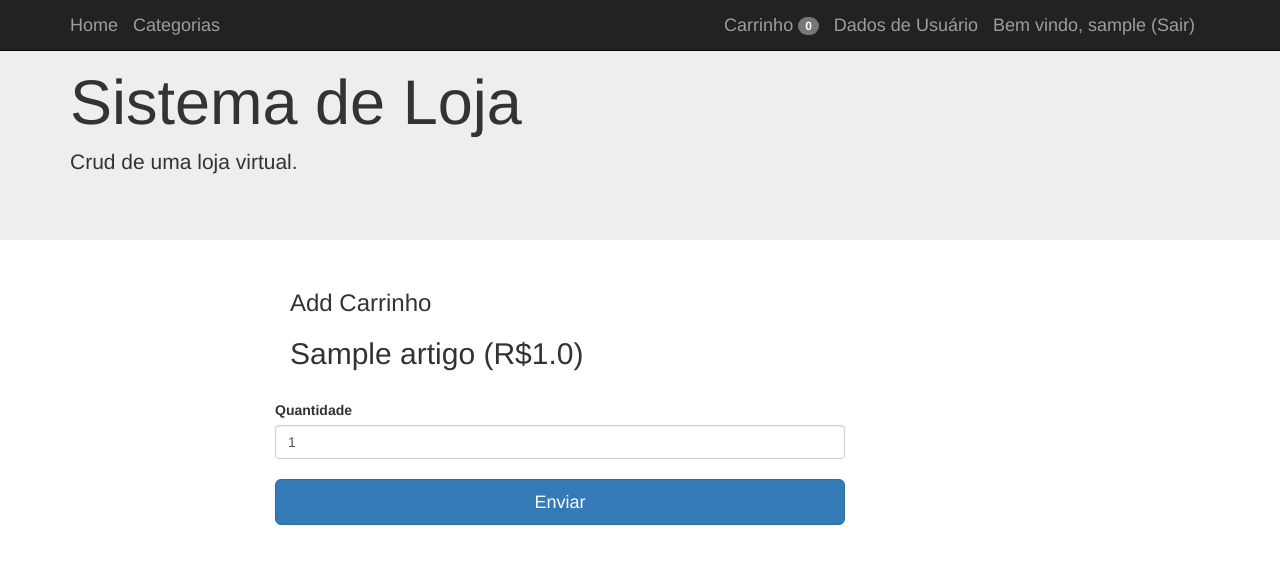
After one commit to vinicius-campelo/flask_site, a Flask app: page /carrinho/add/1 in a window 1280 px wide. The commit adds this page. Shown: the top 564 px of the page. Run offline with Flask 2, Linux system fonts and the light colour scheme; a user stored in the database is signed in; tables that the repository leaves empty hold one stand-in row (values such as "Sample post"); some libraries are stand-ins or nearby versions.

Commit message:
add todos

```diff
--- a/aplicacao/app.py
+++ b/aplicacao/app.py
@@ -1,8 +1,11 @@
-from flask import Flask, render_template, redirect, url_for, request, abort, session
+import json
+
+from flask import Flask, render_template, redirect, url_for, request, abort, session, make_response
 from flask_bootstrap import Bootstrap
 from flask_sqlalchemy import SQLAlchemy
 from aplicacao import config
-from aplicacao.forms import FormCategoria, FormArtigo, FormSIMNAO, LoginForm, FormUsuario, FormChangePassword
+from aplicacao.forms import FormCategoria, FormArtigo, FormSIMNAO, LoginForm, FormUsuario, FormChangePassword, FormCarrinhoDeCompras
+from flask_login import LoginManager, login_user, logout_user, login_required, current_user
 from werkzeug.utils import secure_filename
 from flask_wtf.csrf import CSRFProtect
 import os
@@ -13,10 +16,14 @@ Bootstrap(app)
 csrf = CSRFProtect(app)
 db = SQLAlchemy(app)
 
+login_manager = LoginManager()
+login_manager.init_app(app)
+login_manager.login_view = 'login'
+
 from aplicacao.model import Artigos, Categorias, Usuarios
-from aplicacao.login import login_user, logout_user, is_login, is_admin
 
 
+# from aplicacao.login import login_user, logout_user, is_login, is_admin
 
 
 @app.route('/categorias')
@@ -38,9 +45,10 @@ def index(id='0'):
 
 
 @app.route("/categorias/new/", methods=["GET", "POST"])
+@login_required
 def categorias_new():
-    #controle de permissão
-    if not is_admin():
+    # controle de permissão
+    if not current_user.is_admin():
         abort(404)
 
     form = FormCategoria(request.form)
@@ -55,8 +63,9 @@ def categorias_new():
 
 
 @app.route('/categorias/<id>/edit', methods=['GET', 'POST'])
+@login_required
 def categorias_edit(id):
-    if not is_admin():
+    if not current_user.is_admin():
         abort(404)
 
     cat = Categorias.query.get(id)
@@ -76,8 +85,9 @@ def categorias_edit(id):
 
 
 @app.route('/categorias/<id>/delete', methods=["get", "post"])
+@login_required
 def categorias_delete(id):
-    if not is_admin():
+    if not current_user.is_admin():
         abort(404)
 
     cat = Categorias.query.get(id)
@@ -93,8 +103,9 @@ def categorias_delete(id):
 
 
 @app.route('/artigos/new/', methods=['GET', 'POST'])
+@login_required
 def artigos_new():
-    if not is_admin():
+    if not current_user.is_admin():
         abort(404)
 
     form = FormArtigo()
@@ -118,8 +129,9 @@ def artigos_new():
 
 
 @app.route('/artigos/<id>/edit', methods=["GET", "POST"])
+@login_required
 def artigos_edit(id):
-    if not is_admin():
+    if not current_user.is_admin():
         abort(404)
 
     art = Artigos.query.get(id)
@@ -152,8 +164,9 @@ def artigos_edit(id):
 
 
 @app.route('/artigos/<id>/delete', methods=['GET', 'POST'])
+@login_required
 def artigos_delete(id):
-    if not is_admin():
+    if not current_user.is_admin():
         abort(404)
 
     art = Artigos.query.get(id)
@@ -173,7 +186,7 @@ def artigos_delete(id):
 
 @app.route('/login', methods=['GET', 'POST'])
 def login():
-    if is_login():
+    if current_user.is_authenticated:
         return redirect(url_for("index"))
 
     form = LoginForm()
@@ -195,12 +208,12 @@ def logout():
 
 @app.route('/registro', methods=['GET', 'POST'])
 def registro():
-    if is_login():
+    if current_user.is_authenticated:
         return redirect(url_for("index"))
 
     form = FormUsuario()
     if form.validate_on_submit():
-        existe_usuario = Usuarios.query.filter_by(username=form.usuario.data).first()
+        existe_usuario = Usuarios.query.filter_by(username=form.username.data).first()
         if existe_usuario is None:
             user = Usuarios()
             form.populate_obj(user)
@@ -213,13 +226,12 @@ def registro():
 
 
 @app.route('/perfil/<username>', methods=['GET', 'POST'])
+@login_required
 def perfil(username):
-    if not is_login():
-        abort(404)
-
     user = Usuarios.query.filter_by(username=username).first()
     if user is None:
         abort(404)
+
     form = FormUsuario(request.form, obj=user)
     del form.password
     if form.validate_on_submit():
@@ -230,13 +242,12 @@ def perfil(username):
 
 
 @app.route('/changepassword/<username>', methods=['GET', 'POST'])
+@login_required
 def changepassword(username):
-    if not is_login():
-        abort(404)
-
     user = Usuarios.query.filter_by(username=username).first()
     if user is None:
         abort(404)
+
     form = FormChangePassword()
     if form.validate_on_submit():
         form.populate_obj(user)
@@ -245,6 +256,99 @@ def changepassword(username):
     return render_template('changepassword.html', form=form)
 
 
+@login_manager.user_loader
+def load_user(user_id):
+    return Usuarios.query.get(int(user_id))
+
+
+@app.route('/carrinho/add/<id>', methods=['GET', 'POST'])
+@login_required
+def carrinho_add(id):
+    art = Artigos.query.get(id)
+    form = FormCarrinhoDeCompras()
+    form.id.data = id
+    if form.validate_on_submit():
+        if art.stock >= int(form.quantidade.data):
+            try:
+                dados_de_carrinho = json.loads(request.cookies.get(str(current_user.id)))
+            except:
+                dados_de_carrinho = []
+            atualizar = False
+            for dado in dados_de_carrinho:
+                if dado['id'] == id:
+                    dado['quantidade'] = form.quantidade.data
+                    atualizar = True
+            if not atualizar:
+                dados_de_carrinho.append({'id': form.id.data, 'quantidade': form.quantidade.data})
+            resp = make_response(redirect(url_for('index')))
+            resp.set_cookie(str(current_user.id), json.dumps(dados_de_carrinho))
+            return resp
+        form.quantidade.errors.append('Não tem produtos suficiente.')
+    return render_template('carrinho_add.html', form=form, art=art)
+
+
+@app.route('/carrinho')
+@login_required
+def carrinho():
+    try:
+        dados_de_carrinho = json.loads(request.cookies.get(str(current_user.id)))
+    except:
+        dados_de_carrinho = []
+    artigos = []
+    quantidade = []
+    total = 0
+    for artigo in dados_de_carrinho:
+        artigos.append(Artigos.query.get(artigo['id']))
+        quantidade.append(artigo['quantidade'])
+        total = total+Artigos.query.get(artigo['id']).preco*artigo['quantidade']
+    artigos = zip(artigos, quantidade)
+    return render_template('carrinho.html', artigos=artigos, total=total)
+
+
+@app.route('/carrinho_delete/<id>')
+@login_required
+def carrinho_delete(id):
+    try:
+        dados_de_carrinho = json.loads(request.cookies.get(str(current_user.id)))
+    except:
+        dados_de_carrinho = []
+    dados_novos = []
+    for dado in dados_de_carrinho:
+        if dado['id'] != id:
+            dados_novos.append(dado)
+    resp = make_response(redirect(url_for('carrinho')))
+    resp.set_cookie(str(current_user.id), json.dumps(dados_novos))
+    return resp
+
+
+@app.context_processor
+def conta_carrinho():
+    if not current_user.is_authenticated:
+        return {'numero_do_artigo': 0}
+    if request.cookies.get(str(current_user.id)) is None:
+        return {'numero_do_artigo': 0}
+    else:
+        dados = json.loads(request.cookies.get(str(current_user.id)))
+        return {'numero_do_artigo': len(dados)}
+
+
+@app.route('/pedido')
+@login_required
+def pedido():
+    try:
+        dados_de_carrinho = json.loads(request.cookies.get(str(current_user.id)))
+    except:
+        dados_de_carrinho = []
+    total = 0
+    for artigo in dados_de_carrinho:
+        total = total+Artigos.query.get(artigo['id']).preco*artigo['quantidade']
+        Artigos.query.get(artigo['id']).stock-=artigo['quantidade']
+        db.session.commit()
+    resp = make_response(render_template('pedido.html', total=total))
+    resp.set_cookie(str(current_user.id), "", expires=0)
+    return resp
+
+
 @app.errorhandler(404)
 def error_page_404(error):
     return render_template("error.html", error="Página não encontrada..."), 404
--- a/aplicacao/config.py
+++ b/aplicacao/config.py
@@ -4,5 +4,6 @@ SCRET_KEY = 'A0Zr98j/3yX R~XHH!jmN]LWX/,?RT'
 PWD = os.path.abspath(os.curdir)
 
 DEBUG = True
-SQLALCHEMY_DATABASE_URI = 'sqlite:///{}/dbase.db'.format(PWD)
+SQLALCHEMY_DATABASE_URI = 'mysql+pymysql://root:root@localhost/test'
+# SQLALCHEMY_DATABASE_URI = 'sqlite:///{}/dbase.db'.format(PWD)
 SQLALCHEMY_TRACK_MODIFICATIONS = False
--- a/aplicacao/forms.py
+++ b/aplicacao/forms.py
@@ -1,8 +1,8 @@
 from flask_wtf import FlaskForm
-from wtforms import StringField,SubmitField, DecimalField, IntegerField, TextAreaField, SelectField, PasswordField
+from wtforms import StringField, SubmitField, DecimalField, IntegerField, TextAreaField, SelectField, PasswordField, HiddenField
 from wtforms.fields.html5 import EmailField
 from flask_wtf.file import FileField
-from wtforms.validators import InputRequired
+from wtforms.validators import InputRequired, NumberRange
 
 
 class FormCategoria(FlaskForm):
@@ -17,7 +17,7 @@ class FormArtigo(FlaskForm):
     descricao = TextAreaField("Descricao:")
     foto = FileField("Selecione uma Imagem:")
     stock = IntegerField("Stock:", default=21, validators=[InputRequired("Adicione um valor")])
-    CategoriaId=SelectField("Categoria:", coerce=int)
+    CategoriaId = SelectField("Categoria:", coerce=int)
     submit = SubmitField('Enviar')
 
 
@@ -43,3 +43,9 @@ class FormUsuario(FlaskForm):
 class FormChangePassword(FlaskForm):
     password = PasswordField('Password', validators=[InputRequired()])
     submit = SubmitField('Enviar')
+
+
+class FormCarrinhoDeCompras(FlaskForm):
+    id = HiddenField()
+    quantidade = IntegerField('Quantidade', default=1, validators=[NumberRange(min=1, message="Deve ser um numero positivo"), InputRequired("Deve inserir um valor")])
+    submit = SubmitField('Enviar')
--- a/aplicacao/templates/base.html
+++ b/aplicacao/templates/base.html
@@ -16,9 +16,10 @@
         </div>
 
       <div id="navbar" class="navbar-collapse collapse navbar-right">
-        {% if is_login %}
-          <a class="navbar-brand" href="/perfil/{{ session['username']}}"> Dados de Usuário</a>
-          <a class="navbar-brand" href="/logout">Bem vindo, {{session["username"]}} (Sair)</a>
+        {% if current_user.is_authenticated %}
+          <a class="navbar-brand " href="/carrinho"> Carrinho <span class="badge">{{numero_do_artigo}} </span></a>
+          <a class="navbar-brand" href="/perfil/{{ current_user.username }}"> Dados de Usuário</a>
+          <a class="navbar-brand" href="/logout">Bem vindo, {{current_user.username}} (Sair)</a>
         {% else %}
           <a class="navbar-brand" href="/login">Login</a>
           <a class="navbar-brand" href="/registro">Registrar</a>
--- /dev/null
+++ b/aplicacao/templates/carrinho_add.html
@@ -0,0 +1,28 @@
+  {% extends "base.html" %}
+{% block title %}Carrinho Adicionar{% endblock %}
+{% block conteudo %}
+<div class="container">
+  <div class="col-md-2"></div>
+  <div class="col-md-6">
+      <h3>Add Carrinho</h3>
+      <h2>{{art.nome}} (R${{art.preco}})</h2>
+    {% for field, errors in form.errors.items() %}
+      <div class="alert alert-danger">
+        {{ form[field].label }}: {{ ', '.join(errors) }}
+      </div>
+    {% endfor %}
+
+      <form class="form-horizontal"  method="post">
+        <div class="form-group">
+          {{ form.csrf_token }}
+          {{form.id()}}<br/>
+          {{form.quantidade.label()}} {{form.quantidade(size="10", class="form-control")}}
+          <br/>
+          {{form.submit(class="btn btn-lg btn-primary btn-block")}}
+    </form>
+    <br/>
+  </div>
+</div>
+
+
+{% endblock %}
--- a/aplicacao/templates/categorias.html
+++ b/aplicacao/templates/categorias.html
@@ -14,7 +14,7 @@
             {% for cat in categorias %}
             <tr>
               <td>{{cat.nome}}</td>
-                  {% if is_admin %}
+                  {% if current_user.is_authenticated and current_user.is_admin()  %}
                     <td><a href="{{url_for('categorias_edit', id=cat.id)}}"><span class="glyphicon glyphicon-pencil"></span>Modificar</a></td>
                     <td><a href="{{url_for('categorias_delete',id=cat.id)}}"><span class="glyphicon glyphicon-trash"></span> Deletar</a></td>
                   {% endif %}
--- a/requirements.txt
+++ b/requirements.txt
@@ -4,6 +4,7 @@ flask-Bootstrap
 flask-WTF
 flask-SQLAlchemy
 WTForms==2.3.3
-
 Werkzeug~=2.0.3
 SQLAlchemy~=1.4.32
+Flask-Login
+PyMySQL==0.7.11
--- /dev/null
+++ b/runtime.txt
@@ -0,0 +1 @@
+python-3.10.7
```
Also changed, not shown: aplicacao/model.py (+17 -1 lines), aplicacao/templates/carrinho.html (added, +40 -0 lines), aplicacao/templates/index.html (+8 -5 lines), aplicacao/templates/pedido.html (added, +15 -0 lines), manage.py (+76 -10 lines), .github/workflows/pipeline.yml, dbase.db, 1 other file.
